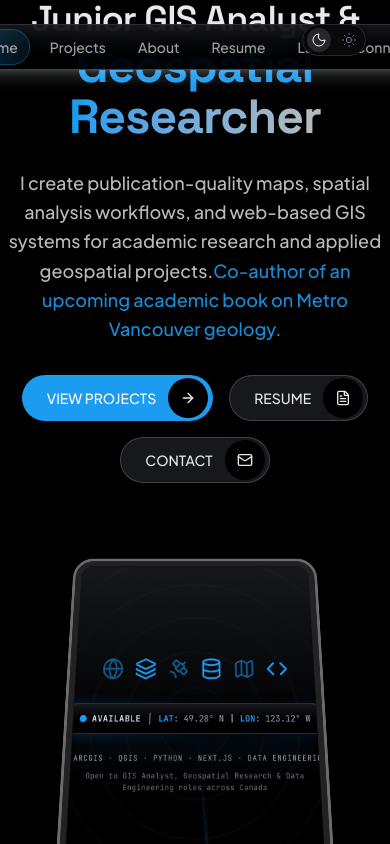
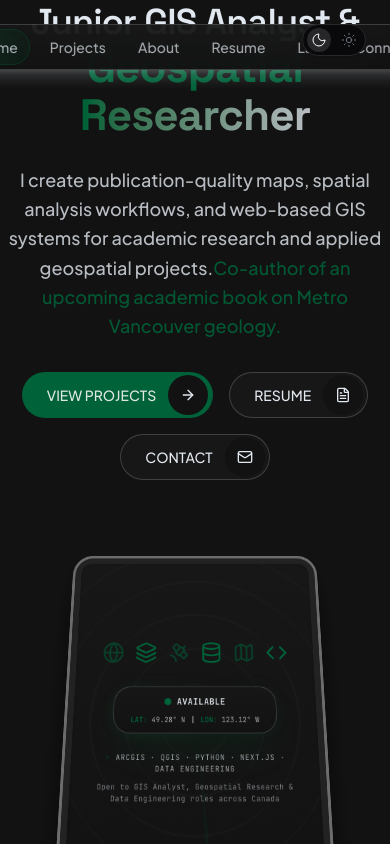
Before and after one commit to thaparSAAB14/gis.priyanshu.world, a Next.js app: page / in a window 390 px wide. Shown: the top 844 px of the page. Built offline with nearby package versions, Linux system fonts and the light colour scheme.

Commit message:
fix(ui): restore the original dark green theme while strictly preserving the mobile responsive fixes from previous chats

```diff
--- a/src/app/globals.css
+++ b/src/app/globals.css
@@ -26,84 +26,83 @@
 @custom-variant dark (&:where(.dark, .dark *));
 
 :root {
-  --card: #f7f8f8;
-  --ring: #1da1f2;
-  --input: #f7f9fa;
-  --muted: #E5E5E6;
-  --accent: #E3ECF6;
-  --border: #e1eaef;
-  --radius: 1.3rem;
-  --chart-1: #1e9df1;
-  --chart-2: #00b87a;
-  --chart-3: #f7b928;
-  --chart-4: #17bf63;
-  --chart-5: #e0245e;
-  --popover: #ffffff;
-  --primary: #1e9df1;
-  --sidebar: #f7f8f8;
-  --font-mono: Menlo, monospace;
-  --font-sans: Open Sans, sans-serif;
-  --secondary: #0f1419;
-  --background: #ffffff;
-  --font-serif: Georgia, serif;
-  --foreground: #0f1419;
-  --destructive: #f4212e;
-  --shadow-blur: 0px;
-  --shadow-color: rgba(29,161,242,0.15);
-  --sidebar-ring: #1da1f2;
+  --card: #fcfcfc;
+  --ring: #72e3ad;
+  --input: #f6f6f6;
+  --muted: #ededed;
+  --accent: #ededed;
+  --border: #dfdfdf;
+  --radius: 0.5rem;
+  --chart-1: #72e3ad;
+  --chart-2: #3b82f6;
+  --chart-3: #8b5cf6;
+  --chart-4: #f59e0b;
+  --chart-5: #10b981;
+  --popover: #fcfcfc;
+  --primary: #72e3ad;
+  --sidebar: #fcfcfc;
+  --font-mono: monospace;
+  --font-sans: Outfit, sans-serif;
+  --secondary: #fdfdfd;
+  --background: #fcfcfc;
+  --font-serif: ui-serif, Georgia, Cambria, "Times New Roman", Times, serif;
+  --foreground: #171717;
+  --destructive: #ca3214;
+  --shadow-blur: 3px;
+  --sidebar-ring: #72e3ad;
   --shadow-spread: 0px;
-  --shadow-opacity: 0;
-  --sidebar-accent: #E3ECF6;
-  --sidebar-border: #e1e8ed;
-  --card-foreground: #0f1419;
+  --letter-spacing: 0.025em;
+  --shadow-opacity: 0.17;
+  --sidebar-accent: #ededed;
+  --sidebar-border: #dfdfdf;
+  --card-foreground: #171717;
   --shadow-offset-x: 0px;
-  --shadow-offset-y: 2px;
-  --sidebar-primary: #1e9df1;
-  --muted-foreground: #0f1419;
-  --accent-foreground: #1e9df1;
-  --popover-foreground: #0f1419;
-  --primary-foreground: #ffffff;
-  --sidebar-foreground: #0f1419;
-  --secondary-foreground: #ffffff;
-  --destructive-foreground: #ffffff;
-  --sidebar-accent-foreground: #1e9df1;
-  --sidebar-primary-foreground: #ffffff;
+  --shadow-offset-y: 1px;
+  --sidebar-primary: #72e3ad;
+  --muted-foreground: #202020;
+  --accent-foreground: #202020;
+  --popover-foreground: #525252;
+  --primary-foreground: #1e2723;
+  --sidebar-foreground: #707070;
+  --secondary-foreground: #171717;
+  --destructive-foreground: #fffcfc;
+  --sidebar-accent-foreground: #202020;
+  --sidebar-primary-foreground: #1e2723;
 }
 
 .dark {
-  --card: #17181c;
-  --ring: #1da1f2;
-  --input: #22303c;
-  --muted: #181818;
-  --accent: #061622;
-  --border: #242628;
-  --chart-1: #1e9df1;
-  --chart-2: #00b87a;
-  --chart-3: #f7b928;
-  --chart-4: #17bf63;
-  --chart-5: #e0245e;
-  --popover: #000000;
-  --primary: #1c9cf0;
-  --sidebar: #17181c;
-  --secondary: #f0f3f4;
-  --background: #000000;
-  --foreground: #e7e9ea;
-  --destructive: #f4212e;
-  --shadow-color: rgba(29,161,242,0.25);
-  --sidebar-ring: #1da1f2;
-  --sidebar-accent: #061622;
-  --sidebar-border: #38444d;
-  --card-foreground: #d9d9d9;
-  --sidebar-primary: #1da1f2;
-  --muted-foreground: #72767a;
-  --accent-foreground: #1c9cf0;
-  --popover-foreground: #e7e9ea;
-  --primary-foreground: #ffffff;
-  --sidebar-foreground: #d9d9d9;
-  --secondary-foreground: #0f1419;
-  --destructive-foreground: #ffffff;
-  --sidebar-accent-foreground: #1c9cf0;
-  --sidebar-primary-foreground: #ffffff;
+  --card: #171717;
+  --ring: #4ade80;
+  --input: #242424;
+  --muted: #1f1f1f;
+  --accent: #313131;
+  --border: #292929;
+  --chart-1: #4ade80;
+  --chart-2: #60a5fa;
+  --chart-3: #a78bfa;
+  --chart-4: #fbbf24;
+  --chart-5: #2dd4bf;
+  --popover: #242424;
+  --primary: #006239;
+  --sidebar: #121212;
+  --secondary: #242424;
+  --background: #121212;
+  --foreground: #e2e8f0;
+  --destructive: #541c15;
+  --sidebar-ring: #4ade80;
+  --sidebar-accent: #313131;
+  --sidebar-border: #292929;
+  --card-foreground: #e2e8f0;
+  --sidebar-primary: #006239;
+  --muted-foreground: #a2a2a2;
+  --accent-foreground: #fafafa;
+  --popover-foreground: #a9a9a9;
+  --primary-foreground: #dde8e3;
+  --sidebar-foreground: #898989;
+  --secondary-foreground: #fafafa;
+  --destructive-foreground: #ede9e8;
+  --sidebar-accent-foreground: #fafafa;
+  --sidebar-primary-foreground: #dde8e3;
 }
 
 @theme inline {
--- a/src/app/page.tsx
+++ b/src/app/page.tsx
@@ -307,9 +307,9 @@ export default function Home() {
           <ContainerScroll
             titleComponent={
               <>
-                <h1 className="text-4xl md:text-5xl font-semibold text-foreground font-display tracking-tight leading-tight">
+                <h1 className="text-4xl sm:text-5xl md:text-6xl font-semibold text-foreground font-display tracking-tight leading-tight">
                   Junior GIS Analyst & <br />
-                  <span className="text-5xl md:text-[5.5rem] font-bold mt-1 leading-none bg-gradient-to-r from-primary via-primary to-foreground/80 bg-clip-text text-transparent transform">
+                  <span className="text-[2.75rem] sm:text-5xl md:text-[5.5rem] font-bold mt-1 leading-none bg-gradient-to-r from-primary via-primary to-foreground/80 bg-clip-text text-transparent transform">
                     Geospatial Researcher
                   </span>
                 </h1>
@@ -390,7 +390,7 @@ export default function Home() {
                       className="absolute -inset-0.5 rounded-full bg-gradient-to-r from-primary via-background to-primary opacity-40 group-hover:opacity-100 blur-sm group-hover:blur-md bg-[length:200%_auto] transition-all duration-500"
                     />
 
-                    <div className="relative flex items-center gap-3 px-6 py-3 bg-gradient-to-b from-card to-background border border-foreground/20 rounded-full leading-none overflow-hidden backdrop-blur-md shadow-2xl shadow-primary/20 hover:shadow-primary/40 transition-all duration-300">
+                    <div className="relative flex flex-col sm:flex-row items-center gap-2 sm:gap-3 px-6 py-3 bg-gradient-to-b from-card to-background border border-foreground/20 rounded-3xl sm:rounded-full leading-none overflow-hidden backdrop-blur-md shadow-2xl shadow-primary/20 hover:shadow-primary/40 transition-all duration-300">
                       <div className="flex items-center gap-2">
                         <span className="relative flex h-2.5 w-2.5">
                           <span className="animate-ping absolute inline-flex h-full w-full rounded-full bg-primary opacity-75"></span>
@@ -401,9 +401,9 @@ export default function Home() {
                         </p>
                       </div>
 
-                      <div className="w-px h-4 bg-neutral-300 "></div>
+                      <div className="hidden sm:block w-px h-4 bg-neutral-300 "></div>
 
-                      <p className="text-xs md:text-sm font-mono text-foreground/70 whitespace-nowrap">
+                      <p className="text-[10px] sm:text-xs md:text-sm font-mono text-foreground/70 whitespace-nowrap mt-1 sm:mt-0">
                         <span className="text-primary font-bold">LAT:</span>{" "}
                         49.28&deg; N
                         <span className="mx-2 text-neutral-300 ">|</span>
@@ -510,7 +510,7 @@ export default function Home() {
                     ) : p.img === "atmolens-gradient" ? (
                       <div className="absolute inset-0 bg-gradient-to-br from-[#0f1419] via-[#1e9df1]/20 to-[#00b87a]/10 opacity-90 group-hover:scale-105 transition-transform duration-700 ease-out flex w-full h-full justify-center items-center overflow-hidden">
                         <div className="absolute inset-0 bg-[radial-gradient(circle_at_center,var(--shadow-color)_0,transparent_60%)]" />
-                        <div className="text-primary/10 font-mono text-7xl md:text-9xl font-black rotate-[-5deg] scale-125 whitespace-nowrap blur-[2px]">WEBGL / REACT</div>
+                        <div className="text-primary/10 font-mono text-4xl sm:text-6xl md:text-9xl font-black rotate-[-5deg] scale-125 whitespace-nowrap blur-[2px]">WEBGL / REACT</div>
                       </div>
                     ) : (
                       <Image
--- a/src/app/projects/[slug]/page.tsx
+++ b/src/app/projects/[slug]/page.tsx
@@ -88,12 +88,12 @@ export default async function ProjectCaseStudy(props: { params: Promise<{ slug:
 
         <div className={`relative z-20 w-full max-w-6xl mx-auto px-6 pb-12 ${project.iframeUrl ? 'pointer-events-none' : ''}`}>
           <div className="pointer-events-auto w-fit">
-            <Link href="/#projects" className="inline-flex items-center text-xs md:text-sm font-mono font-semibold text-foreground/80 mb-8 hover:text-primary bg-card/60 backdrop-blur-xl px-5 py-2.5 rounded-full border border-foreground/10 hover:border-primary/50 shadow-lg hover:shadow-primary/20 transition-all duration-300">
+            <Link href="/#projects" className="inline-flex items-center text-[10px] sm:text-xs md:text-sm font-mono font-semibold text-foreground/80 mb-6 sm:mb-8 hover:text-primary bg-card/60 backdrop-blur-xl px-4 sm:px-5 py-2 sm:py-2.5 rounded-full border border-foreground/10 hover:border-primary/50 shadow-lg hover:shadow-primary/20 transition-all duration-300">
               <ArrowLeft className="w-4 h-4 mr-2" /> BACK TO PORTFOLIO
             </Link>
           </div>
-          <h1 className="text-5xl md:text-7xl font-black font-display tracking-tight text-foreground drop-shadow-xl">{project.title}</h1>
-          <p className="mt-6 text-lg md:text-2xl text-foreground/80 font-medium max-w-4xl leading-relaxed drop-shadow-md">{project.summary}</p>
+          <h1 className="text-4xl sm:text-5xl md:text-7xl font-black font-display tracking-tight text-foreground drop-shadow-xl">{project.title}</h1>
+          <p className="mt-4 sm:mt-6 text-base sm:text-lg md:text-2xl text-foreground/80 font-medium max-w-4xl leading-relaxed drop-shadow-md">{project.summary}</p>
         </div>
       </div>
 
```
